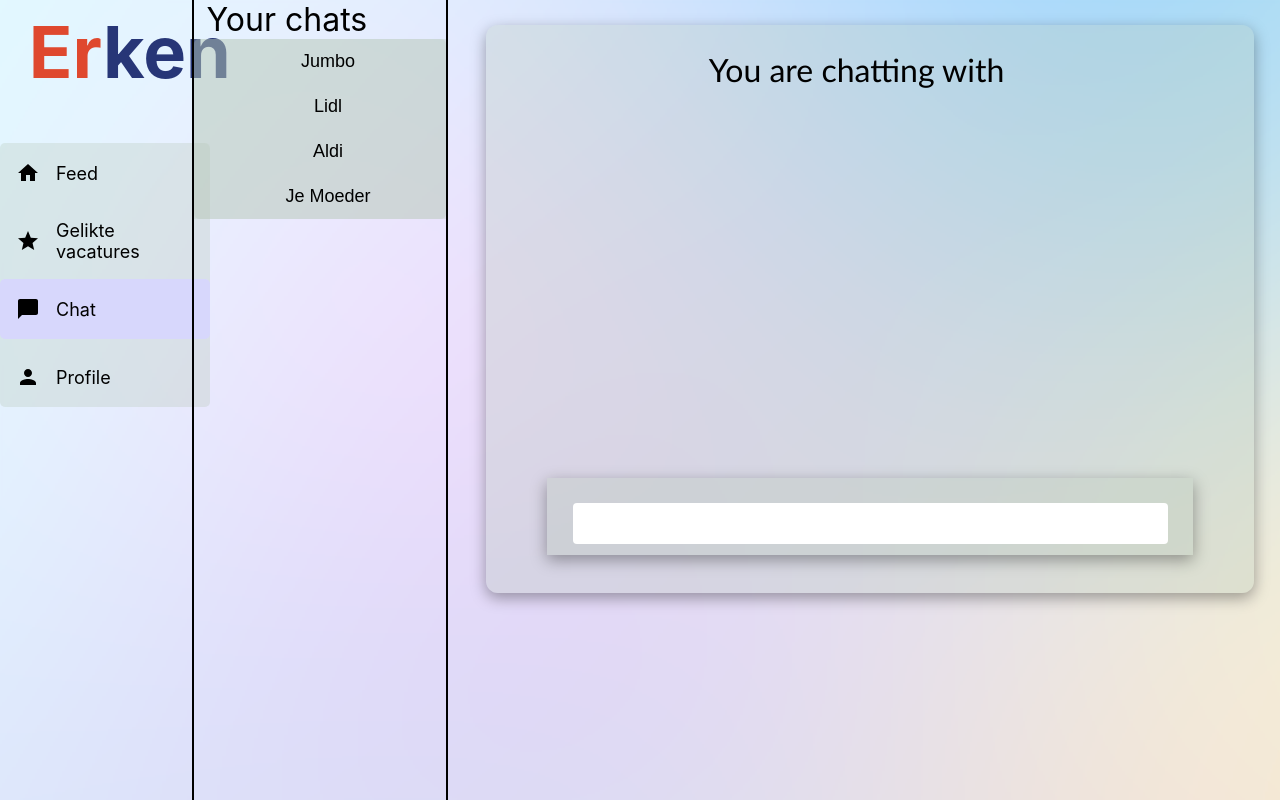
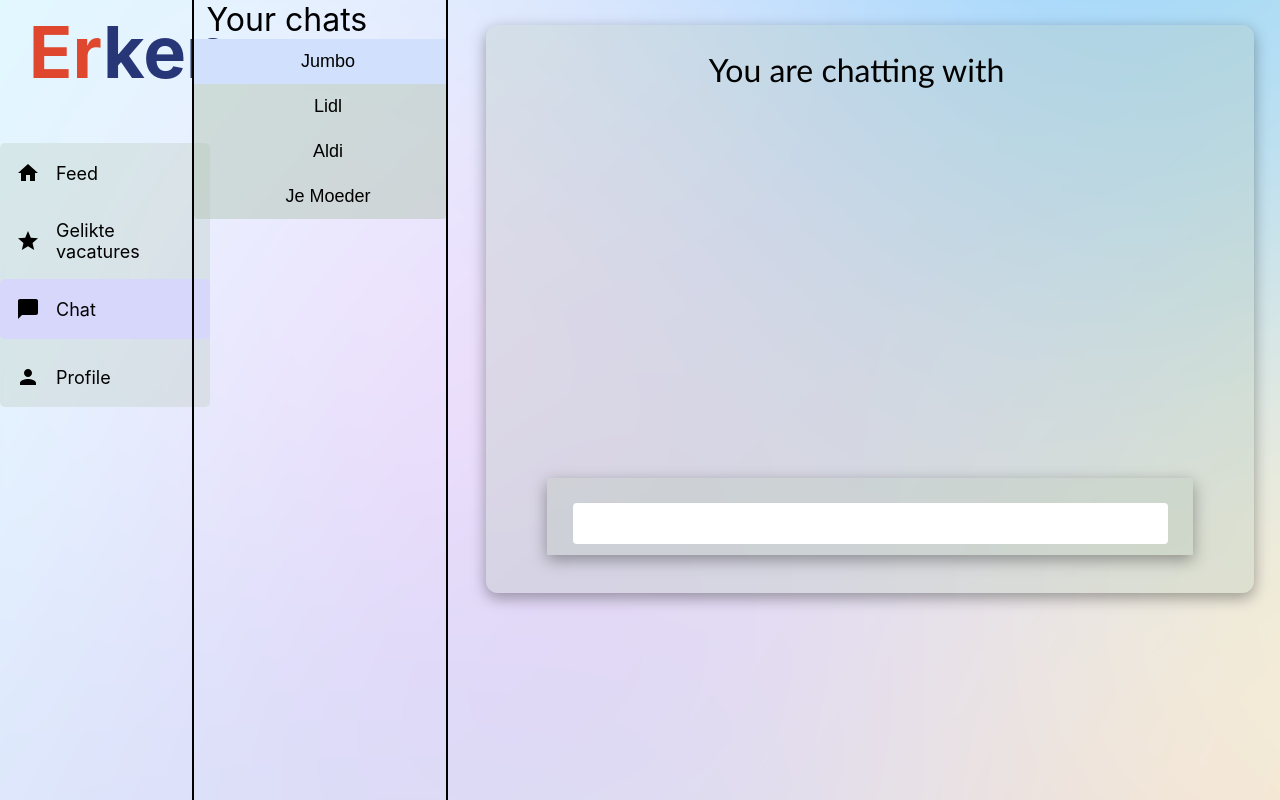
Before and after one commit to ryodc/Erken, a React (Create React App) app in the folder client/: page /Chat in a window 1280 px wide. In both pictures the pointer is over the button "Jumbo". Built offline with nearby package versions, Linux system fonts and the light colour scheme.

Commit message:
vr;lgnklrg r
ewl;gnrng

```diff
--- a/client/src/components/Chat/sidebarchat.css
+++ b/client/src/components/Chat/sidebarchat.css
@@ -93,6 +93,10 @@
     list-style: none;
   }
 
+  .ButtonCheckChat:hover{
+    background-color: #d0e0fd;
+  }
+
   .ButtonCheckChat {
     width: 100%;
     height: 100%;
--- a/client/src/components/Chat/sidebarchatData.js
+++ b/client/src/components/Chat/sidebarchatData.js
@@ -1,5 +1,3 @@
-import React from 'react'
-
 export const SidebarData = [
     {
       Bedrijf: "Jumbo",
```
